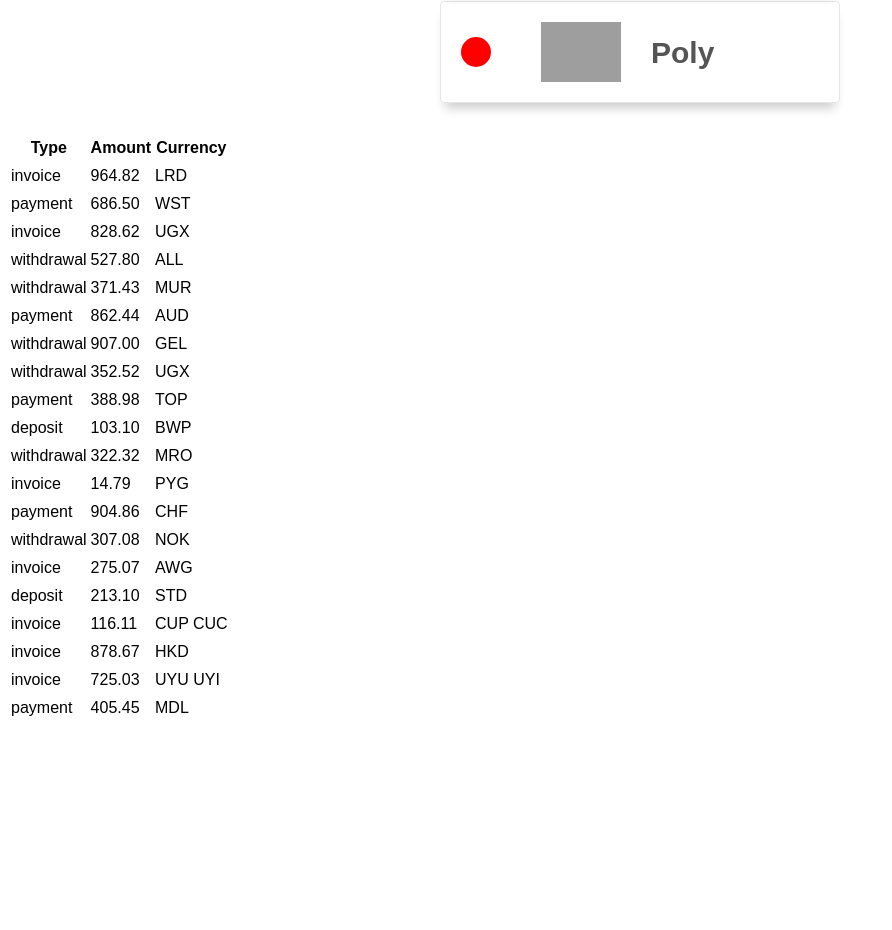
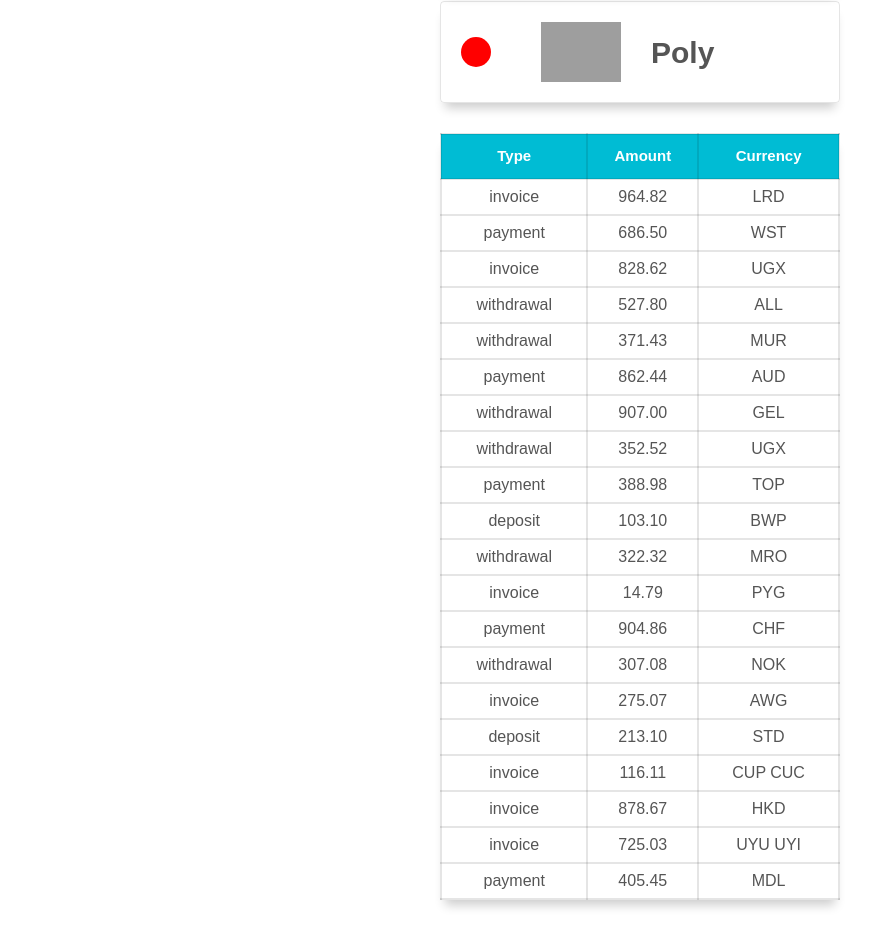
Before and after one commit to vasyl-horaichuk/goit-react-hw-01-components, a React (Create React App) app: page / in a window 1280 px wide. Shown: the part 1189-2119 px from the top of the page, without its empty margins (0-892 px from the left). Before the commit the page ends 1920 px from the top, so only its background shows below. Built offline with nearby package versions, Linux system fonts and the light colour scheme; grey boxes are pictures that could not be loaded.

Commit message:
all make
thank you

```diff
--- a/src/components/TransactionHistory/TransactionHistory.jsx
+++ b/src/components/TransactionHistory/TransactionHistory.jsx
@@ -1,8 +1,9 @@
 import PropTypes from 'prop-types';
+import { Table } from './TransactionHistory.styled';
 
 export const TransactionList = ({ items }) => {
   return (
-    <table class="transaction-history">
+    <Table>
       <thead>
         <tr>
           <th>Type</th>
@@ -19,7 +20,7 @@ export const TransactionList = ({ items }) => {
           </tr>
         ))}
       </tbody>
-    </table>
+    </Table>
   );
 };
 
--- /dev/null
+++ b/src/components/TransactionHistory/TransactionHistory.styled.js
@@ -0,0 +1,45 @@
+import styled from 'styled-components'
+
+function getRandomHexColor() {
+  return `#${Math.floor(Math.random() * 16777215).toString(16)}`;
+}
+
+export const Table = styled.table`
+    margin-left: auto;
+    margin-right: auto;
+    margin-bottom: 30px;
+    width: 400px;
+    color: #555555;
+    border-collapse: collapse;
+    border: 1px solid grey;
+    text-align: center;
+    background-color: white;
+    border: 1px solid rgba(0, 0, 0, 0.1);
+    border-radius: 4px;
+    box-shadow: 0 10px 10px -5px rgba(0, 0, 0, 0.2);
+    :hover {
+        background-color: rgba(0, 0, 0, 0.1);
+        border: 2px solid rgba(0, 0, 0, 0.2);
+    }
+
+    th {
+        padding: 10px 0;
+        font-weight: 600;
+        font-size: 15px;
+        border: 2px solid rgba(0, 0, 0, 0.1);
+        background-color: #00bcd4;
+        color: #fff;
+    }
+
+    td {
+        padding: 5px 0;
+        border: 2px solid rgba(0, 0, 0, 0.1);
+    }
+
+    tr {
+        :hover{
+            color: white;
+            background-color: ${getRandomHexColor};
+        }
+    }
+`
```
